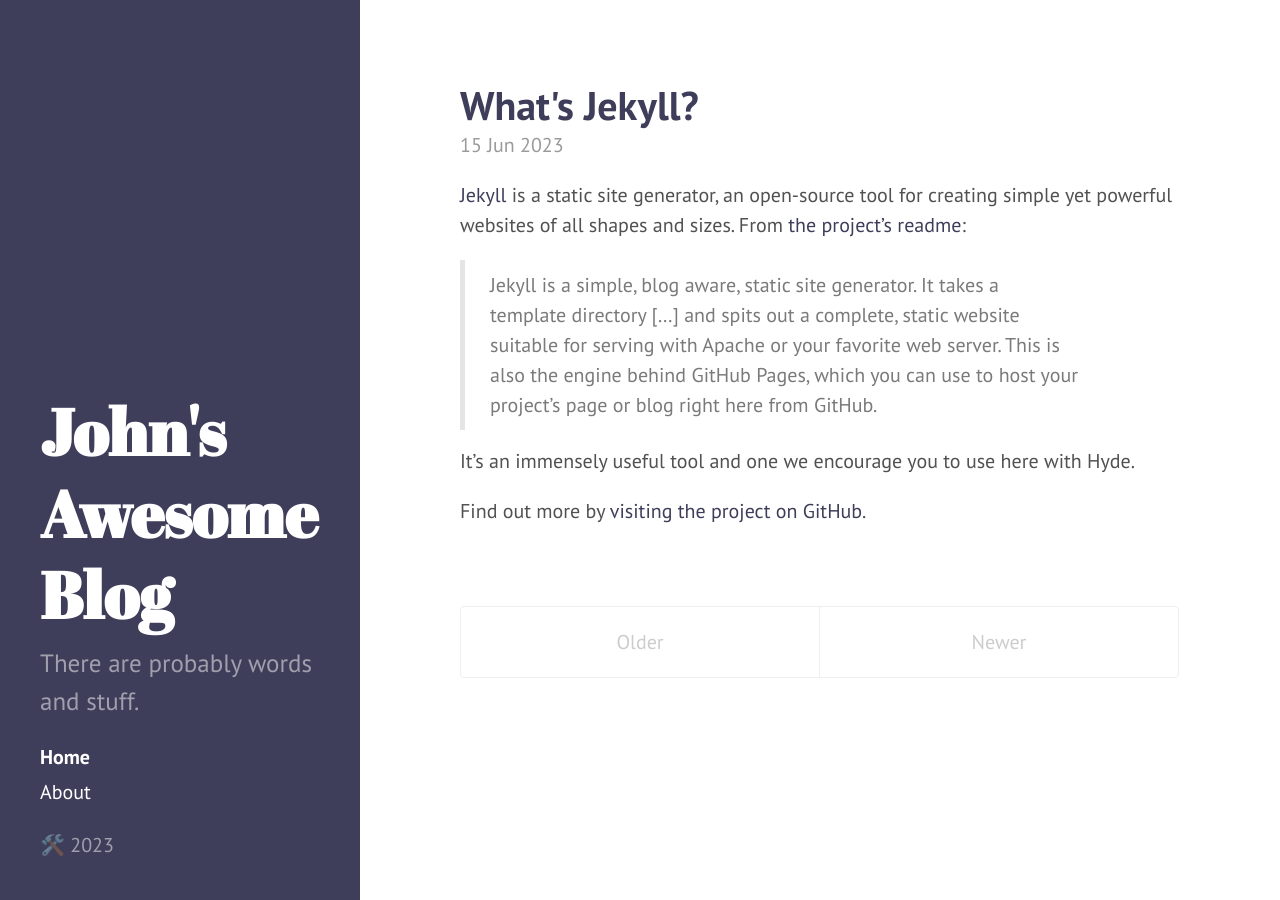
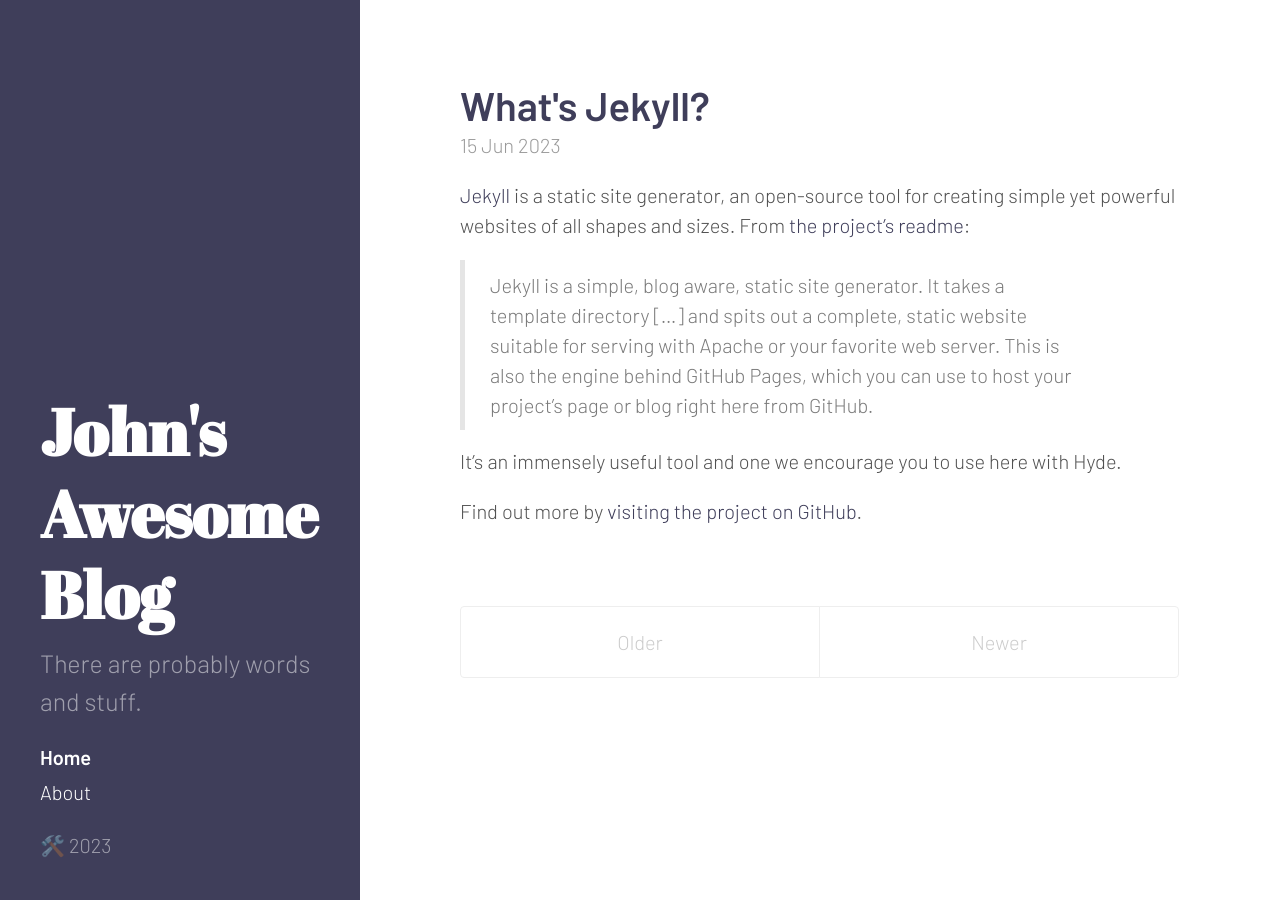
Before and after one commit to djspinmonkey/djspinmonkey.github.io, a Jekyll site: the page built from index.html, in a window 1280 px wide. Built offline with Jekyll 4.4.1, drawn with Linux system fonts in a browser that asks for light colours; emoji names are drawn with the system emoji font; the list of posts is cut into pages by our own code.

Commit message:
Update fonts

```diff
--- a/_includes/head.html
+++ b/_includes/head.html
@@ -18,7 +18,7 @@
   <link rel="stylesheet" href="{{ site.baseurl }}public/css/poole.css">
   <link rel="stylesheet" href="{{ site.baseurl }}public/css/syntax.css">
   <link rel="stylesheet" href="{{ site.baseurl }}public/css/hyde.css">
-  <link rel="stylesheet" href="http://fonts.googleapis.com/css?family=PT+Sans:400,400italic,700|Abril+Fatface">
+  <link rel="stylesheet" href="https://fonts.googleapis.com/css2?family=Barlow:ital,wght@0,300;0,600;1,300;1,600&family=JetBrains+Mono&family=Abril+Fatface&display=swap">
 
   <!-- Icons -->
   <link rel="apple-touch-icon-precomposed" sizes="144x144" href="{{ site.baseurl }}public/apple-touch-icon-144-precomposed.png">
--- a/public/css/hyde.css
+++ b/public/css/hyde.css
@@ -32,7 +32,7 @@
  */
 
 html {
-  font-family: "PT Sans", Helvetica, Arial, sans-serif;
+  font-family: "Barlow", Helvetica, Arial, sans-serif;
 }
 @media (min-width: 48em) {
   html {
--- a/public/css/poole.css
+++ b/public/css/poole.css
@@ -48,7 +48,7 @@
 }
 
 html {
-  font-family: "Helvetica Neue", Helvetica, Arial, sans-serif;
+  font-family: "Barlow", Helvetica, Arial, sans-serif;
   font-size: 16px;
   line-height: 1.5;
 }
@@ -150,7 +150,7 @@
 /* Code */
 code,
 pre {
-  font-family: Menlo, Monaco, "Courier New", monospace;
+  font-family: "JetBrains Mono", Monaco, "Courier New", monospace;
 }
 code {
   padding: .25em .5em;
@@ -389,7 +389,7 @@
   overflow: hidden; /* clearfix */
   margin-left: -1rem;
   margin-right: -1rem;
-  font-family: "PT Sans", Helvetica, Arial, sans-serif;
+  font-family: "Barlow", Helvetica, Arial, sans-serif;
   color: #ccc;
   text-align: center;
 }
```
